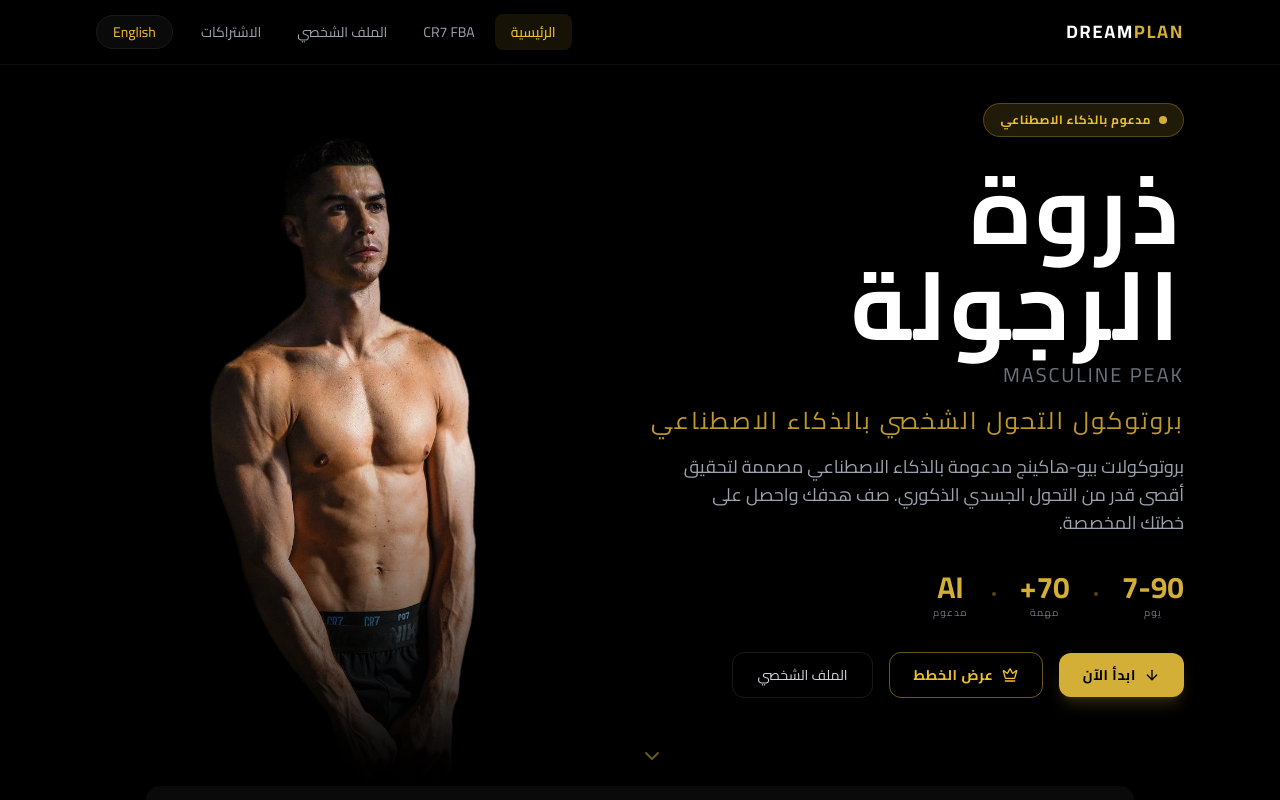
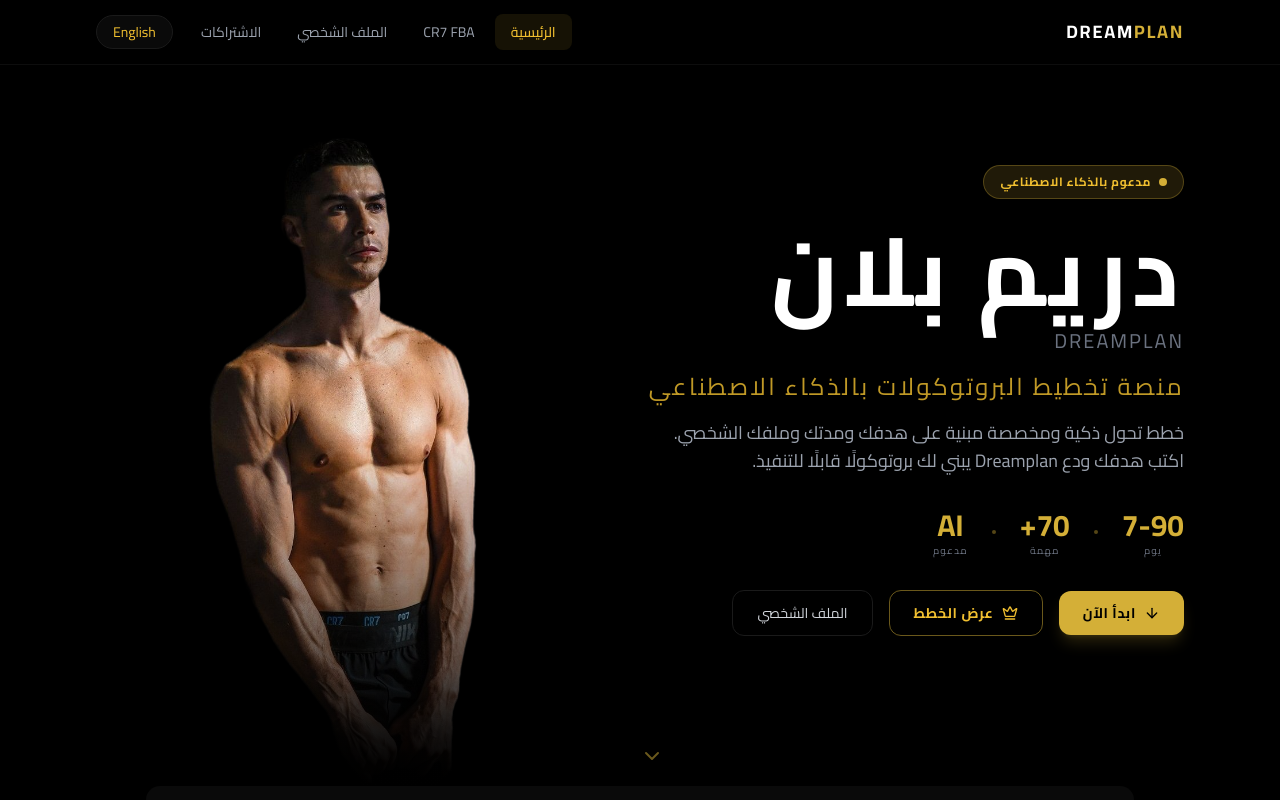
Before and after one commit to MohamedFC2A/Dreamplan, a Next.js app: page / in a window 1280 px wide. Shown: the top 800 px of the page. Built offline with nearby package versions, Linux system fonts and the light colour scheme.

Commit message:
Rebrand app to Dreamplan across metadata and i18n

```diff
--- a/package.json
+++ b/package.json
@@ -1,5 +1,5 @@
 {
-  "name": "temp-app",
+  "name": "dreamplan",
   "version": "0.1.0",
   "private": true,
   "scripts": {
--- a/src/app/layout.tsx
+++ b/src/app/layout.tsx
@@ -4,8 +4,9 @@
 import DirectionSetter from "@/components/DirectionSetter";
 
 export const metadata: Metadata = {
-  title: "Masculine Peak | ذروة الرجولة - بروتوكول التحول في 7 أيام",
-  description: "بروتوكولات بيو-هاكينج مدعومة بالذكاء الاصطناعي مصممة لتحقيق أقصى تحول جسدي. AI-powered bio-hacking protocols for peak physique transformation.",
+  title: "Dreamplan | AI Protocol Planner",
+  description:
+    "Dreamplan builds realistic AI-powered transformation protocols with smart duration planning, profile-aware recommendations, and adaptive Q&A.",
 };
 
 export default function RootLayout({
--- a/src/lib/i18n.ts
+++ b/src/lib/i18n.ts
@@ -2,10 +2,10 @@
 
 export const translations = {
   ar: {
-    siteName: "MASCULINE PEAK",
-    siteNameAr: "ذروة الرجولة",
-    tagline: "بروتوكول التحول الشخصي بالذكاء الاصطناعي",
-    heroDescription: "بروتوكولات بيو-هاكينج مدعومة بالذكاء الاصطناعي مصممة لتحقيق أقصى قدر من التحول الجسدي الذكوري. صف هدفك واحصل على خطتك المخصصة.",
+    siteName: "DREAMPLAN",
+    siteNameAr: "دريم بلان",
+    tagline: "منصة تخطيط البروتوكولات بالذكاء الاصطناعي",
+    heroDescription: "خطط تحول ذكية ومخصصة مبنية على هدفك ومدتك وملفك الشخصي. اكتب هدفك ودع Dreamplan يبني لك بروتوكولًا قابلًا للتنفيذ.",
     searchPlaceholder: "صف حلمك الجسدي... مثال: عروق بارزة في اليد، رقبة قوية مثل رونالدو",
     generateBtn: "إنشاء البروتوكول بالذكاء الاصطناعي",
     featuredProtocols: "البروتوكولات المميزة",
@@ -155,10 +155,10 @@
     profileRequiredBeforePlan: "أكمل ملفك الشخصي أولًا من صفحة الملف الشخصي.",
   },
   en: {
-    siteName: "MASCULINE PEAK",
-    siteNameAr: "MASCULINE PEAK",
-    tagline: "AI-Powered Transformation Protocol",
-    heroDescription: "AI-powered bio-hacking protocols engineered for peak masculine physique transformation. Describe your goal and unlock your personalized blueprint.",
+    siteName: "DREAMPLAN",
+    siteNameAr: "DREAMPLAN",
+    tagline: "AI Protocol Planning Platform",
+    heroDescription: "Smart personalized transformation planning powered by AI. Describe your goal and Dreamplan builds a realistic protocol you can actually execute.",
     searchPlaceholder: "Describe your dream physique... e.g., Pop-out hand veins, Ronaldo-like neck",
     generateBtn: "Generate Protocol with AI",
     featuredProtocols: "Featured Protocols",
```
